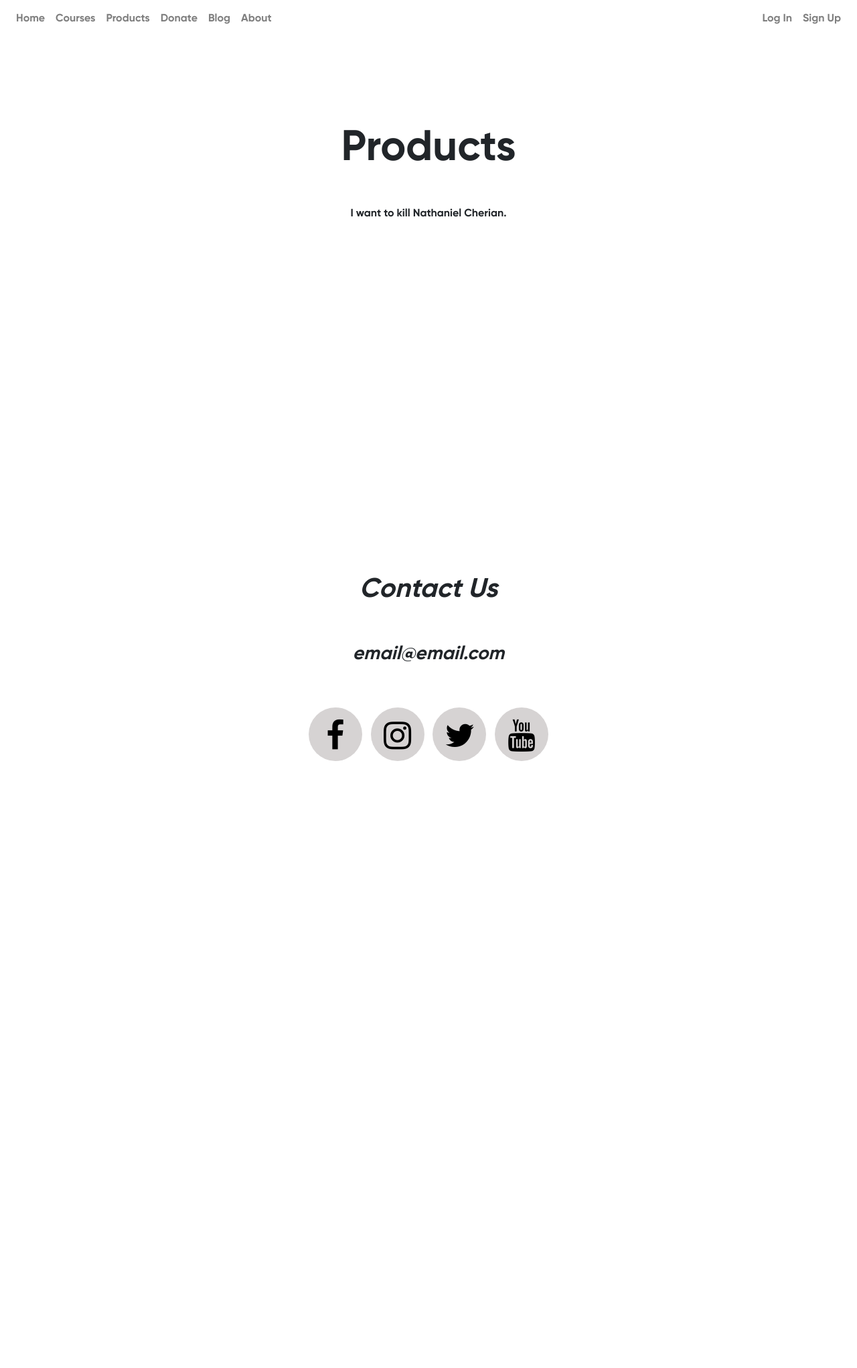
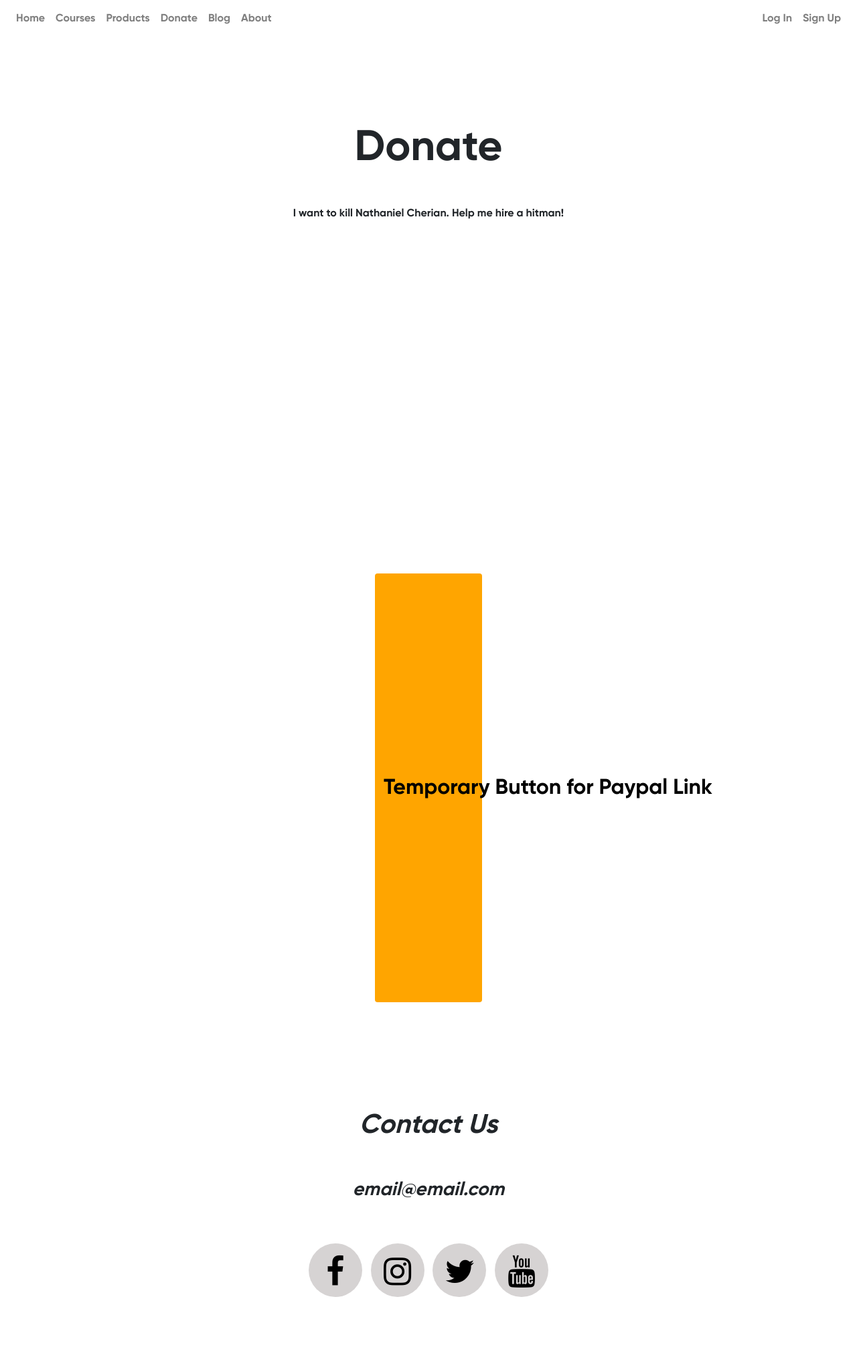
Before and after one commit to nighthawkcoders/flask-idea-homesite, a Django app: page /donate/ in a window 1280 px wide. Shown: the top 2042 px of the page at 67% size. Before the commit the page ends 1136 px from the top, so only its background shows below. Run offline with Django 3.2, Linux system fonts and the light colour scheme; some libraries are stand-ins or nearby versions.

Commit message:
added temporary donate button

```diff
--- a/homesite/home/templates/home/donate.html
+++ b/homesite/home/templates/home/donate.html
@@ -11,17 +11,25 @@
     <div class="jumbotron jumbotron-fluid" style="height: 50%;">
 
         <div class="row justify-content-center" style="text-align: center;">
-            <h1>Products</h1>
+            <h1>Donate</h1>
         </div>
 
         <div class="row justify-content-center" style="text-align: center; margin-top: 3%;">
             <div class="col-5" style="font-size: 2vh;">
-                <p>I want to kill Nathaniel Cherian.
+                <p>I want to kill Nathaniel Cherian. Help me hire a hitman!
                 </p>
             </div>
         </div>
 
     </div>
+</div>
+
+<div class="screen 2">
+
+    <div class="row justify-content-center">
+        <button class="btn" style="background-color: orange; font-size: 4vh; height: 80vh; width: 20vh;">Temporary Button for Paypal Link</button>
+    </div>
+
 </div>
 
 {% include "contact.html" %}
```
